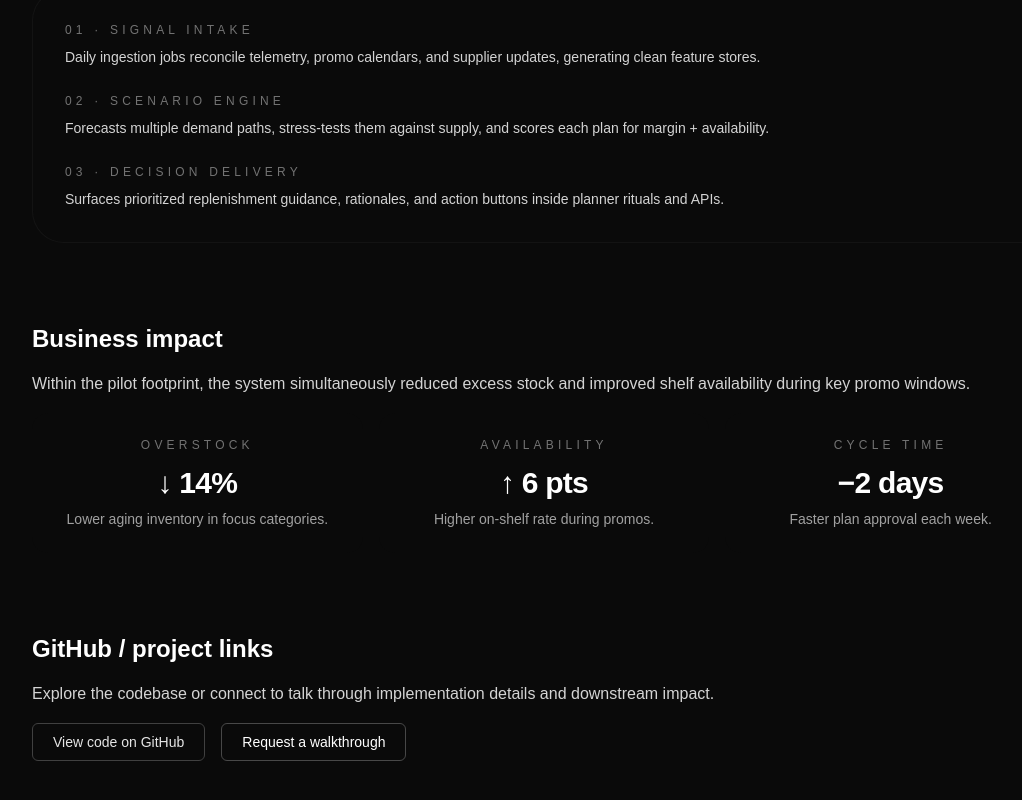
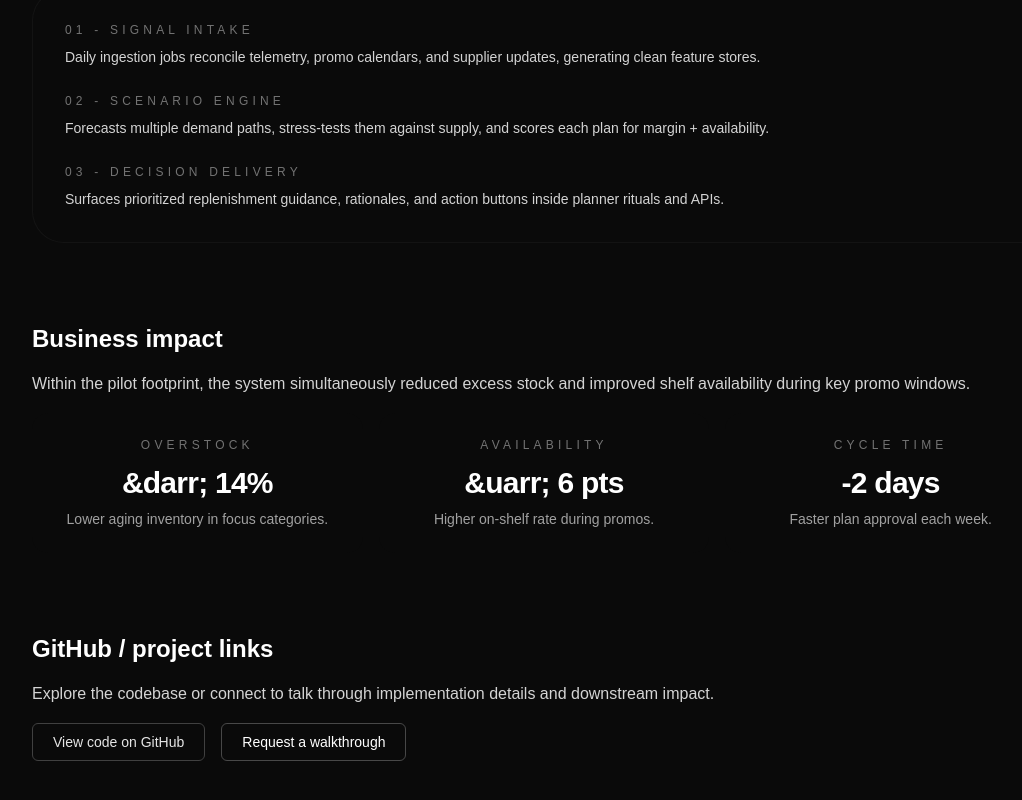
Before and after one commit to zawlynnhtut/portfolio-site, a Next.js app in the folder portfolio-site/: page /project-1 in a window 1280 px wide. Shown: the part 1519-2319 px from the top of the page, without its empty margins (96-1118 px from the left). Built offline with nearby package versions, Linux system fonts and the light colour scheme.

Commit message:
normalize case study text

```diff
--- a/portfolio-site/src/app/project-1/page.tsx
+++ b/portfolio-site/src/app/project-1/page.tsx
@@ -103,21 +103,21 @@ export default function ProjectOne() {
           <div className="rounded-[2rem] border border-neutral-900/80 bg-neutral-950/70 p-8">
             <ol className="space-y-6 text-sm text-neutral-300">
               <li>
-                <p className="text-xs uppercase tracking-[0.35em] text-neutral-500">01 · Signal intake</p>
+                <p className="text-xs uppercase tracking-[0.35em] text-neutral-500">01 - Signal intake</p>
                 <p className="mt-2 leading-relaxed">
                   Daily ingestion jobs reconcile telemetry, promo calendars, and supplier updates,
                   generating clean feature stores.
                 </p>
               </li>
               <li>
-                <p className="text-xs uppercase tracking-[0.35em] text-neutral-500">02 · Scenario engine</p>
+                <p className="text-xs uppercase tracking-[0.35em] text-neutral-500">02 - Scenario engine</p>
                 <p className="mt-2 leading-relaxed">
                   Forecasts multiple demand paths, stress-tests them against supply, and scores each
                   plan for margin + availability.
                 </p>
               </li>
               <li>
-                <p className="text-xs uppercase tracking-[0.35em] text-neutral-500">03 · Decision delivery</p>
+                <p className="text-xs uppercase tracking-[0.35em] text-neutral-500">03 - Decision delivery</p>
                 <p className="mt-2 leading-relaxed">
                   Surfaces prioritized replenishment guidance, rationales, and action buttons inside
                   planner rituals and APIs.
@@ -135,9 +135,9 @@ export default function ProjectOne() {
           </p>
           <div className="grid gap-4 sm:grid-cols-3">
             {[
-              { label: "Overstock", value: "↓ 14%", detail: "Lower aging inventory in focus categories." },
-              { label: "Availability", value: "↑ 6 pts", detail: "Higher on-shelf rate during promos." },
-              { label: "Cycle time", value: "−2 days", detail: "Faster plan approval each week." },
+              { label: "Overstock", value: "&darr; 14%", detail: "Lower aging inventory in focus categories." },
+              { label: "Availability", value: "&uarr; 6 pts", detail: "Higher on-shelf rate during promos." },
+              { label: "Cycle time", value: "-2 days", detail: "Faster plan approval each week." },
             ].map((metric) => (
               <div key={metric.label} className="rounded-2xl bg-neutral-950/70 p-6 text-center">
                 <p className="text-xs uppercase tracking-[0.35em] text-neutral-500">{metric.label}</p>
```
